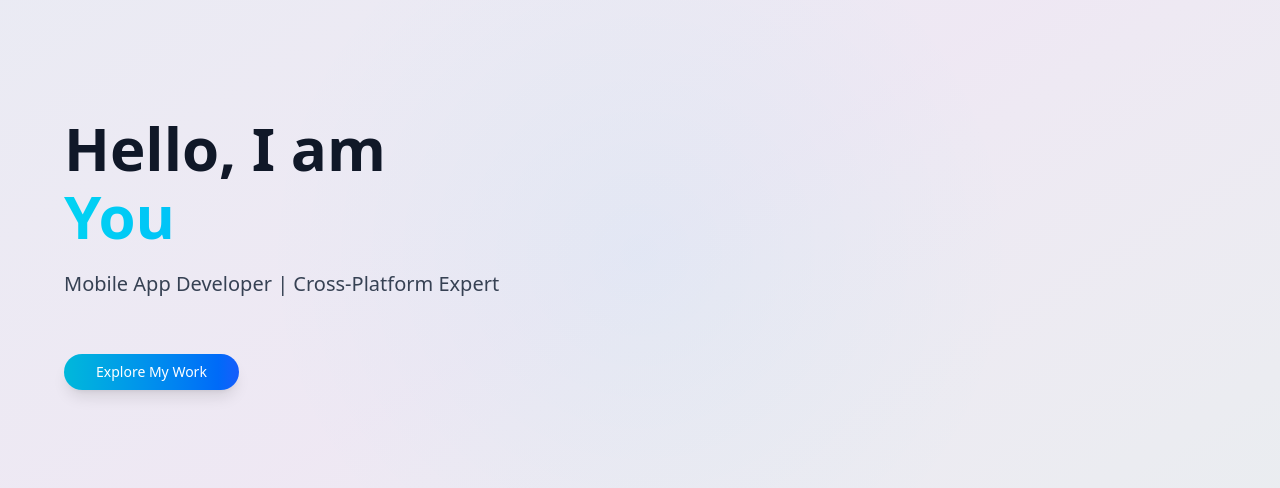
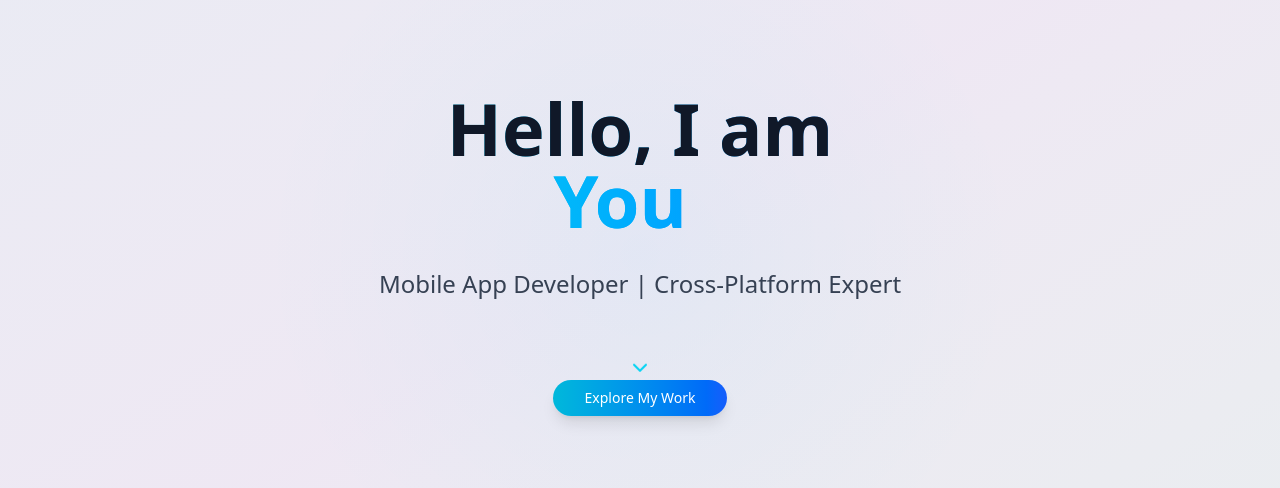
Before and after one commit to FajarSant/my-portfolio, a Next.js app: page / in a window 1280 px wide. Shown: the part 146-634 px from the top of the page. Built offline with nearby package versions, Linux system fonts and the light colour scheme; no server answers; the database is empty.

Commit message:
`Refactor HeroSection component: remove unused import, adjust background gradients, and simplify layout`

```diff
--- a/src/components/public/HeroSection.tsx
+++ b/src/components/public/HeroSection.tsx
@@ -5,7 +5,6 @@ import { ChevronDown, Github, Linkedin, Mail } from "lucide-react";
 import { Button } from "@/components/ui/button";
 import { type Database } from "@/lib/supabase";
 import TypingText from "@/components/public/TextTyping";
-import Image from "next/image";
 
 type Profile = Database["public"]["Tables"]["profile"]["Row"];
 
@@ -19,22 +18,22 @@ export function HeroSection({ profile, onScrollToSection }: HeroSectionProps) {
     <section
       id="hero"
       className="min-h-screen flex items-center justify-center relative overflow-hidden
-                 bg-white dark:bg-gray-900 transition-colors duration-500 px-6"
+                 bg-white dark:bg-gray-900 transition-colors duration-500"
     >
-      {/* Background layers */}
-      <div className="absolute inset-0 bg-gradient-to-br from-blue-900/10 dark:from-blue-900/30 via-purple-900/10 dark:via-purple-900/30 to-cyan-900/10 dark:to-cyan-900/30" />
-      <div className="absolute inset-0 bg-[radial-gradient(circle_at_50%_50%,rgba(0,212,255,0.05),transparent_50%)] dark:bg-[radial-gradient(circle_at_50%_50%,rgba(0,212,255,0.2),transparent_50%)]" />
+      {/* Background gradients with light/dark mode adjustments */}
+      <div className="absolute inset-0 bg-gradient-to-br from-blue-900/10 dark:from-blue-900/30 via-purple-900/10 dark:via-purple-900/30 to-cyan-900/10 dark:to-cyan-900/30"></div>
+      <div className="absolute inset-0 bg-[radial-gradient(circle_at_50%_50%,rgba(0,212,255,0.05),transparent_50%)] dark:bg-[radial-gradient(circle_at_50%_50%,rgba(0,212,255,0.2),transparent_50%)]"></div>
 
-      <div className="relative z-10 max-w-6xl w-full mx-auto flex flex-col-reverse md:flex-row items-center md:items-start justify-between gap-12 py-12">
-        {/* Left Content: Text */}
-        <div className="text-center md:text-left flex-1">
+      <div className="relative z-10 text-center mx-auto px-6">
+        <div className="mb-8">
           <motion.h1
             initial={{ opacity: 0, y: 20 }}
             animate={{ opacity: 1, y: 0 }}
             transition={{ duration: 0.8 }}
-            className="text-4xl md:text-6xl font-bold mb-4 pb-2"
+            className="text-5xl md:text-7xl font-bold mb-6 pb-2
+                       bg-gradient-to-r from-cyan-400 to-blue-500 bg-clip-text text-transparent"
           >
-            <span className="block text-gray-900 dark:text-gray-200 mb-2">
+            <span className="block text-gray-900 dark:text-gray-200">
               Hello, I am
             </span>
             <TypingText
@@ -48,7 +47,8 @@ export function HeroSection({ profile, onScrollToSection }: HeroSectionProps) {
             initial={{ opacity: 0, y: 20 }}
             animate={{ opacity: 1, y: 0 }}
             transition={{ duration: 0.8, delay: 0.2 }}
-            className="text-lg md:text-xl text-gray-700 dark:text-gray-300 mb-6"
+            className="text-xl md:text-2xl
+                       text-gray-700 dark:text-gray-300 mb-8"
           >
             {profile?.title || "Mobile App Developer | Cross-Platform Expert"}
           </motion.p>
@@ -56,15 +56,17 @@ export function HeroSection({ profile, onScrollToSection }: HeroSectionProps) {
           <motion.div
             initial={{ opacity: 0, y: 20 }}
             animate={{ opacity: 1, y: 0 }}
-            transition={{ duration: 0.8, delay: 0.3 }}
-            className="flex justify-center md:justify-start space-x-6 mb-8"
+            transition={{ duration: 0.8, delay: 0.4 }}
+            className="flex justify-center space-x-6 mb-12"
           >
             {profile?.github_url && (
               <a
                 href={profile.github_url}
                 target="_blank"
                 rel="noopener noreferrer"
-                className="p-3 bg-gray-200 dark:bg-gray-800 rounded-full hover:bg-cyan-500/20 dark:hover:bg-cyan-600/30 transition-all duration-300 hover:scale-110"
+                className="p-3 bg-gray-200 dark:bg-gray-800 rounded-full
+                           hover:bg-cyan-500/20 dark:hover:bg-cyan-600/30
+                           transition-all duration-300 hover:scale-110"
               >
                 <Github className="w-6 h-6 text-gray-800 dark:text-gray-200" />
               </a>
@@ -74,7 +76,9 @@ export function HeroSection({ profile, onScrollToSection }: HeroSectionProps) {
                 href={profile.linkedin_url}
                 target="_blank"
                 rel="noopener noreferrer"
-                className="p-3 bg-gray-200 dark:bg-gray-800 rounded-full hover:bg-cyan-500/20 dark:hover:bg-cyan-600/30 transition-all duration-300 hover:scale-110"
+                className="p-3 bg-gray-200 dark:bg-gray-800 rounded-full
+                           hover:bg-cyan-500/20 dark:hover:bg-cyan-600/30
+                           transition-all duration-300 hover:scale-110"
               >
                 <Linkedin className="w-6 h-6 text-gray-800 dark:text-gray-200" />
               </a>
@@ -82,51 +86,34 @@ export function HeroSection({ profile, onScrollToSection }: HeroSectionProps) {
             {profile?.email && (
               <a
                 href={`mailto:${profile.email}`}
-                className="p-3 bg-gray-200 dark:bg-gray-800 rounded-full hover:bg-cyan-500/20 dark:hover:bg-cyan-600/30 transition-all duration-300 hover:scale-110"
+                className="p-3 bg-gray-200 dark:bg-gray-800 rounded-full
+                           hover:bg-cyan-500/20 dark:hover:bg-cyan-600/30
+                           transition-all duration-300 hover:scale-110"
               >
                 <Mail className="w-6 h-6 text-gray-800 dark:text-gray-200" />
               </a>
             )}
           </motion.div>
+        </div>
 
         <motion.div
           initial={{ opacity: 0, y: 20 }}
           animate={{ opacity: 1, y: 0 }}
-            transition={{ duration: 0.8, delay: 0.4 }}
+          transition={{ duration: 0.8, delay: 0.6 }}
         >
           <Button
             onClick={() => onScrollToSection("about")}
-              className="bg-gradient-to-r from-cyan-500 to-blue-600 hover:from-cyan-600 hover:to-blue-700 text-white px-8 py-3 rounded-full transition-all duration-300 hover:scale-105 shadow-lg hover:shadow-cyan-500/25"
+            className="bg-gradient-to-r from-cyan-500 to-blue-600 hover:from-cyan-600 hover:to-blue-700
+                       text-white px-8 py-3 rounded-full transition-all duration-300 hover:scale-105
+                       shadow-lg hover:shadow-cyan-500/25"
           >
             Explore My Work
           </Button>
         </motion.div>
-        </div>
 
-        {/* Right Content: Profile Image */}
-        <div className="flex-1 flex justify-center md:justify-end">
-          {profile?.avatar_url && (
-            <motion.div
-              initial={{ opacity: 0, scale: 0.95 }}
-              animate={{ opacity: 1, scale: 1 }}
-              transition={{ duration: 0.8, delay: 0.2 }}
-              className="w-48 h-48 md:w-64 md:h-64 rounded-full overflow-hidden shadow-lg border-4 border-cyan-400 dark:border-cyan-500"
-            >
-              <Image
-                src={profile?.avatar_url || ""}
-                alt={profile?.name || "Profile"}
-                width={256}
-                height={256}
-                className="object-cover w-full h-full"
-              />
-            </motion.div>
-          )}
-        </div>
-      </div>
-
-      {/* Scroll Down Icon */}
         <div className="absolute bottom-8 left-1/2 transform -translate-x-1/2 animate-bounce">
           <ChevronDown className="w-6 h-6 text-cyan-400 dark:text-cyan-300" />
+        </div>
       </div>
     </section>
   );
```
Lines whose indentation alone changed are shown as unchanged.
